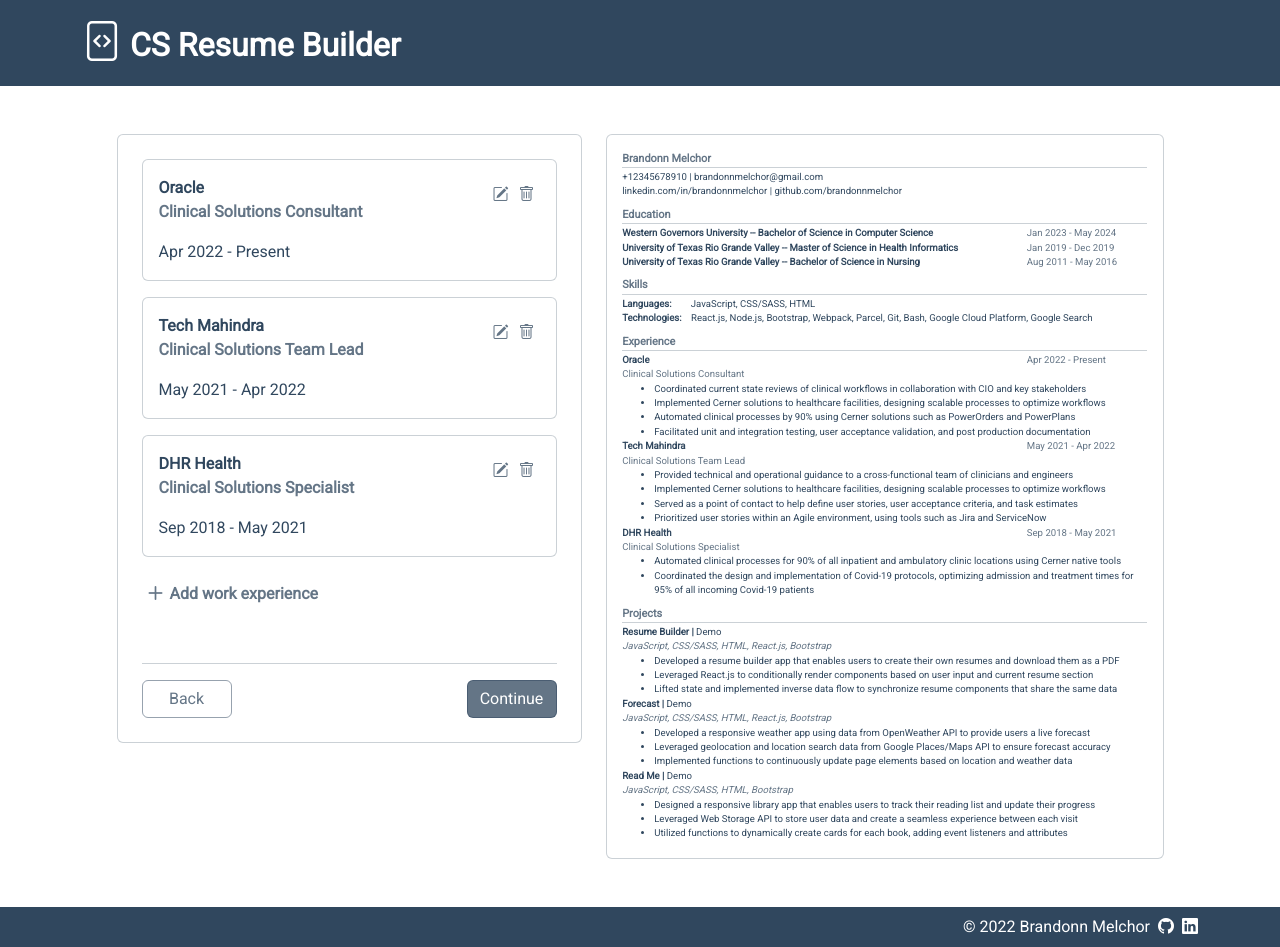
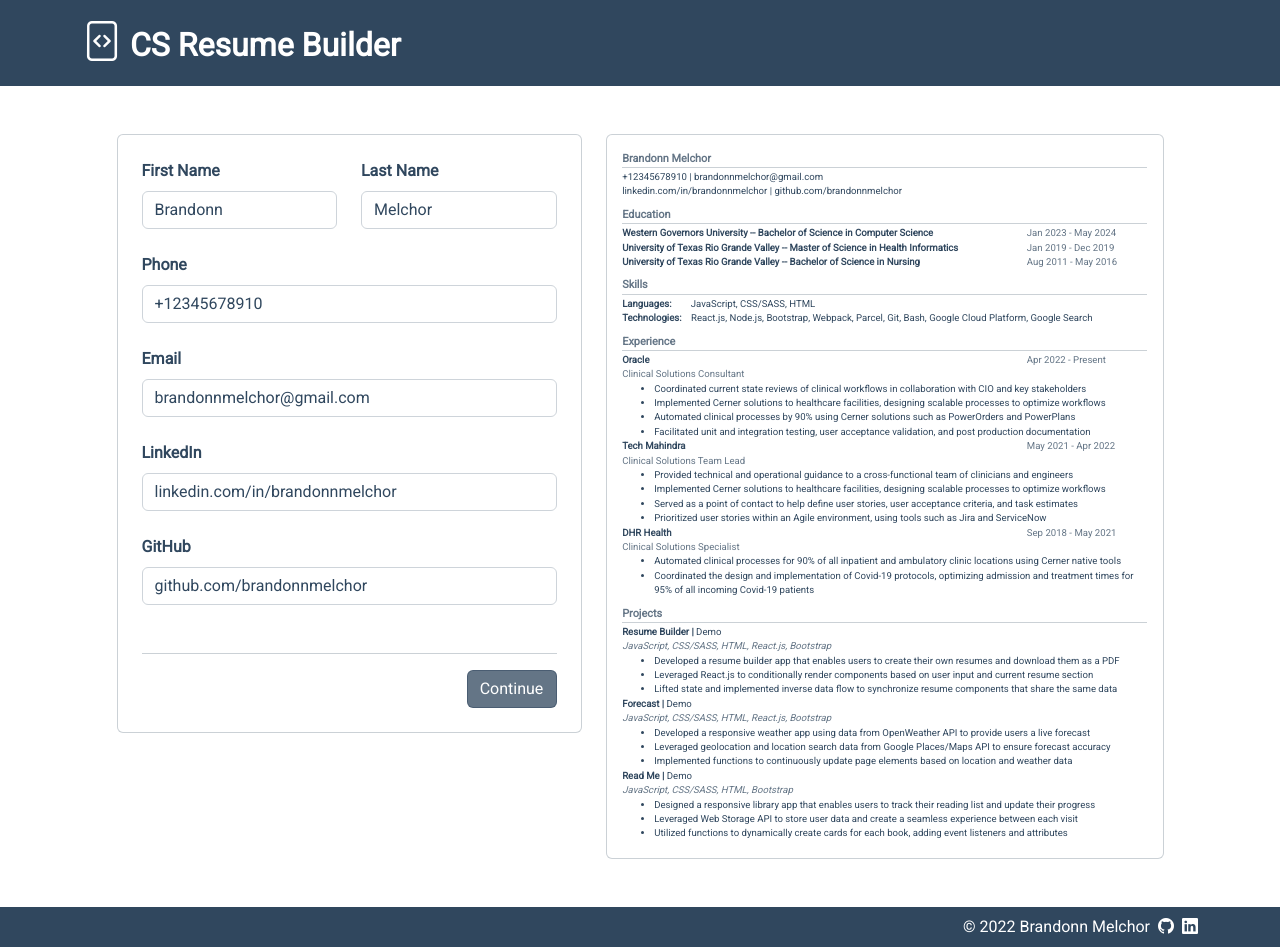
Before and after one commit to brandonnmelchor/resume-builder, a React (Create React App) app: page / in a window 1280 px wide. Built offline with nearby package versions, Linux system fonts and the light colour scheme.

Commit message:
default sectionNumber to 1

```diff
--- a/src/components/Form.js
+++ b/src/components/Form.js
@@ -8,7 +8,7 @@ import Projects from "./form_components/Projects";
 export default class Form extends React.Component {
   constructor(props) {
     super(props);
-    this.state = { sectionNumber: 4 };
+    this.state = { sectionNumber: 1 };
 
     this.prevSection = this.prevSection.bind(this);
     this.nextSection = this.nextSection.bind(this);
```
